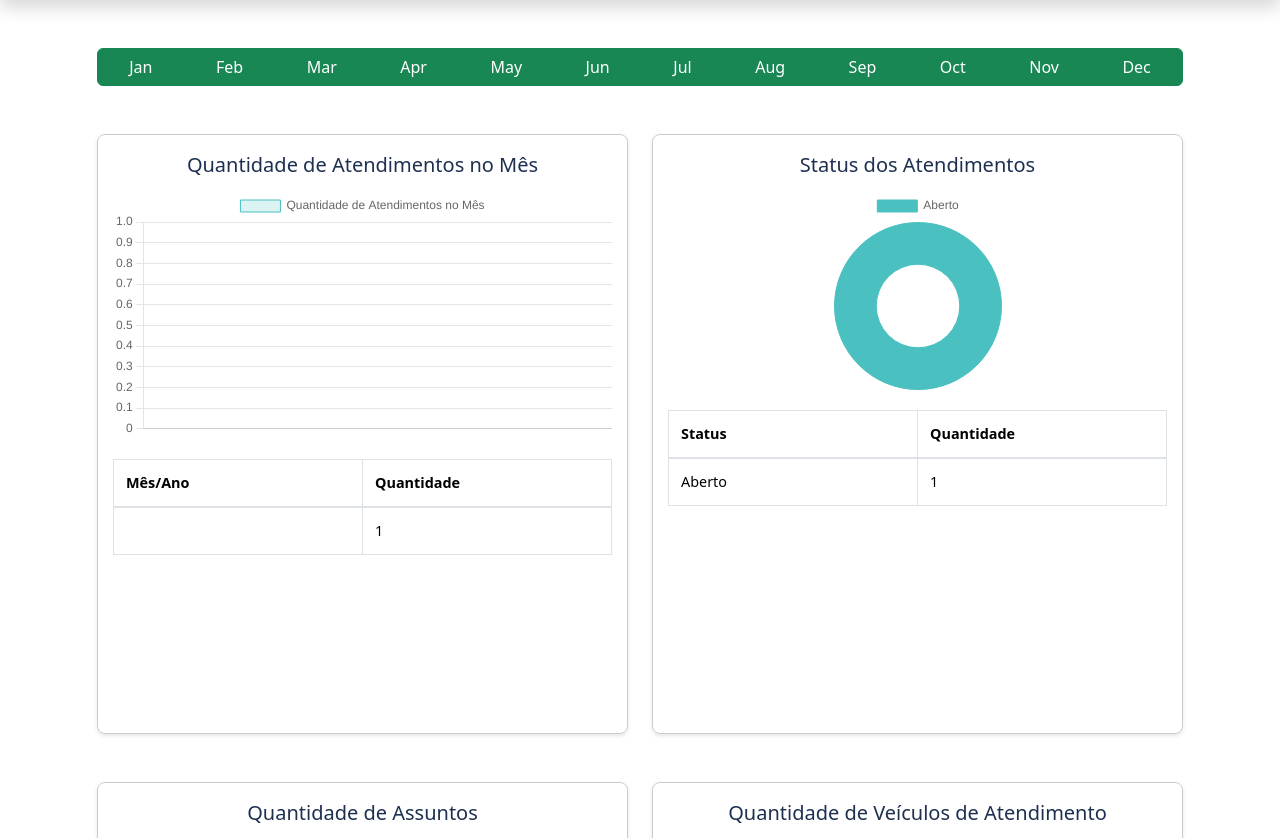
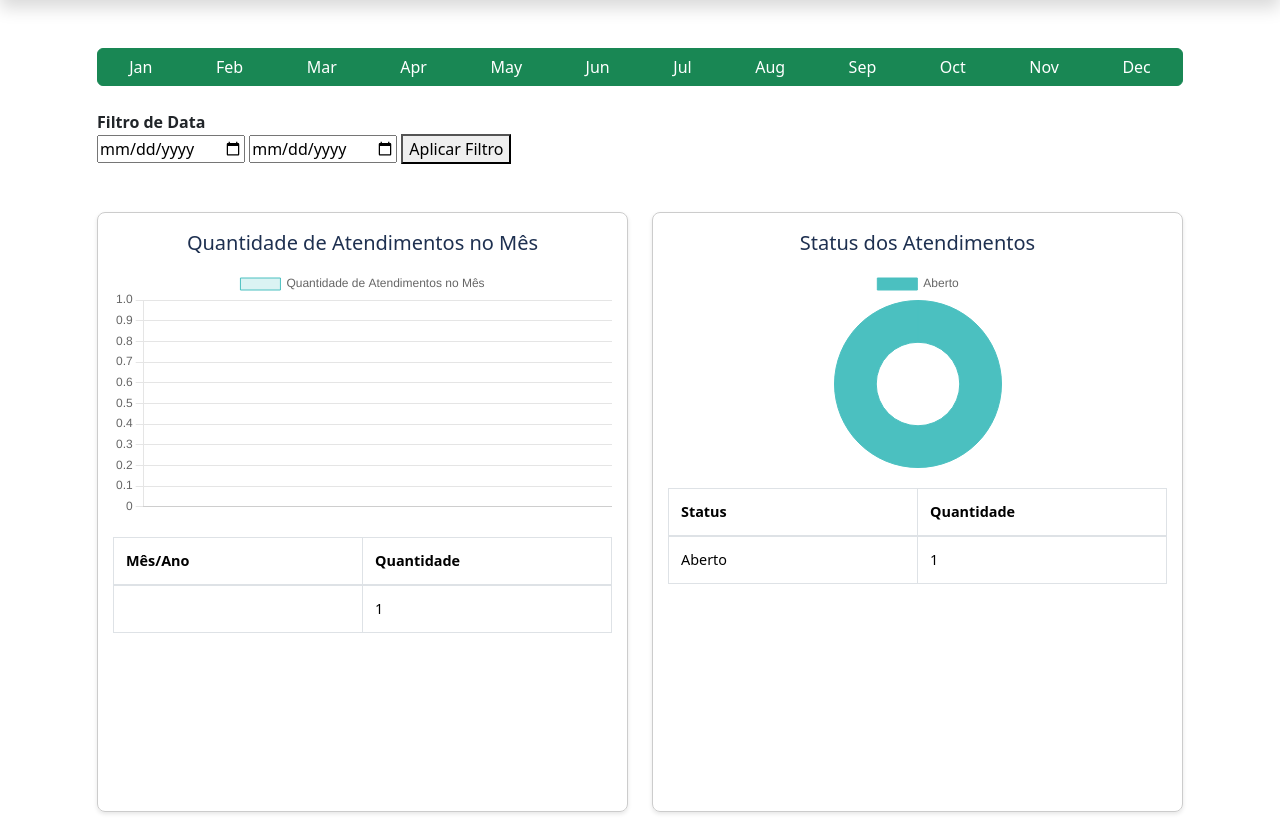
Before and after one commit to thiagormoura/relacionamento_medico-HRG, a PHP site: page /estatisticas.php in a window 1280 px wide. Shown: the part 157-995 px from the top of the page. Run offline with PHP 8.4, Linux system fonts and the light colour scheme; tables that the repository leaves empty or names only in its code hold one stand-in row (values such as "Sample post"); some libraries are stand-ins or nearby versions.

Commit message:
filtro data

```diff
--- a/estatisticas.php
+++ b/estatisticas.php
@@ -442,11 +442,17 @@ $conn->close();
 
     </div>
 
-    <div class="row">
+
+    <div class="date-filters-container mt-4">
+                    <b><span class="filter-label">Filtro de Data</span></b>
+                    <div class="date-filters">
+                        <input type="date" id="startDate" placeholder="Data Inicial" title="data inicial">
+                        <input type="date" id="endDate" placeholder="Data Final" title="data final">
+                        <button id="applyFilterBtn">Aplicar Filtro</button>
+                    </div>
+                </div>
 
 
-
-    </div>
 
 
         <div class="col-xl-6 col-md-6 mb-4 mt-5">
@@ -857,6 +863,7 @@ for (let i = 0; i < 12; i++) {
     monthButtonsContainer.appendChild(button);
 }
 
+
 </script>
 
 </body>
```
